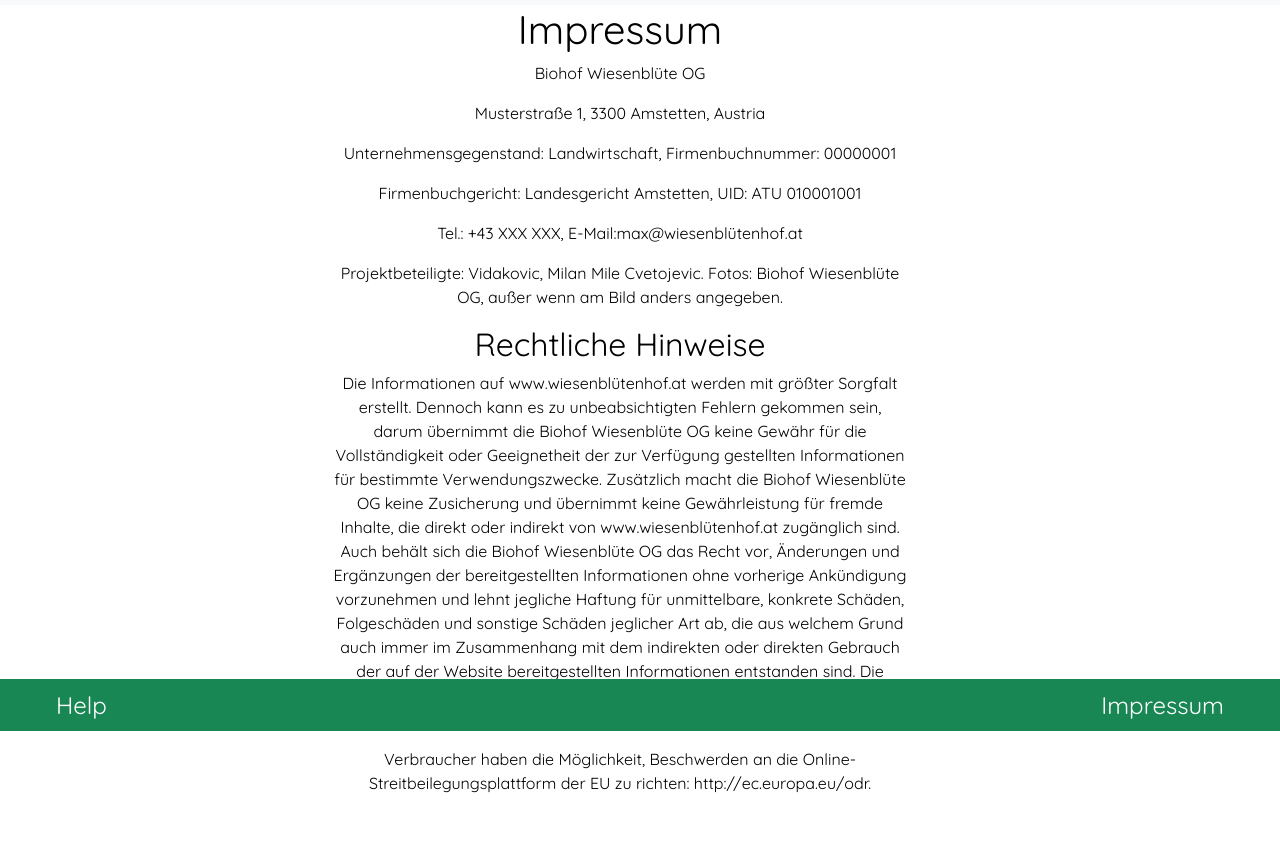
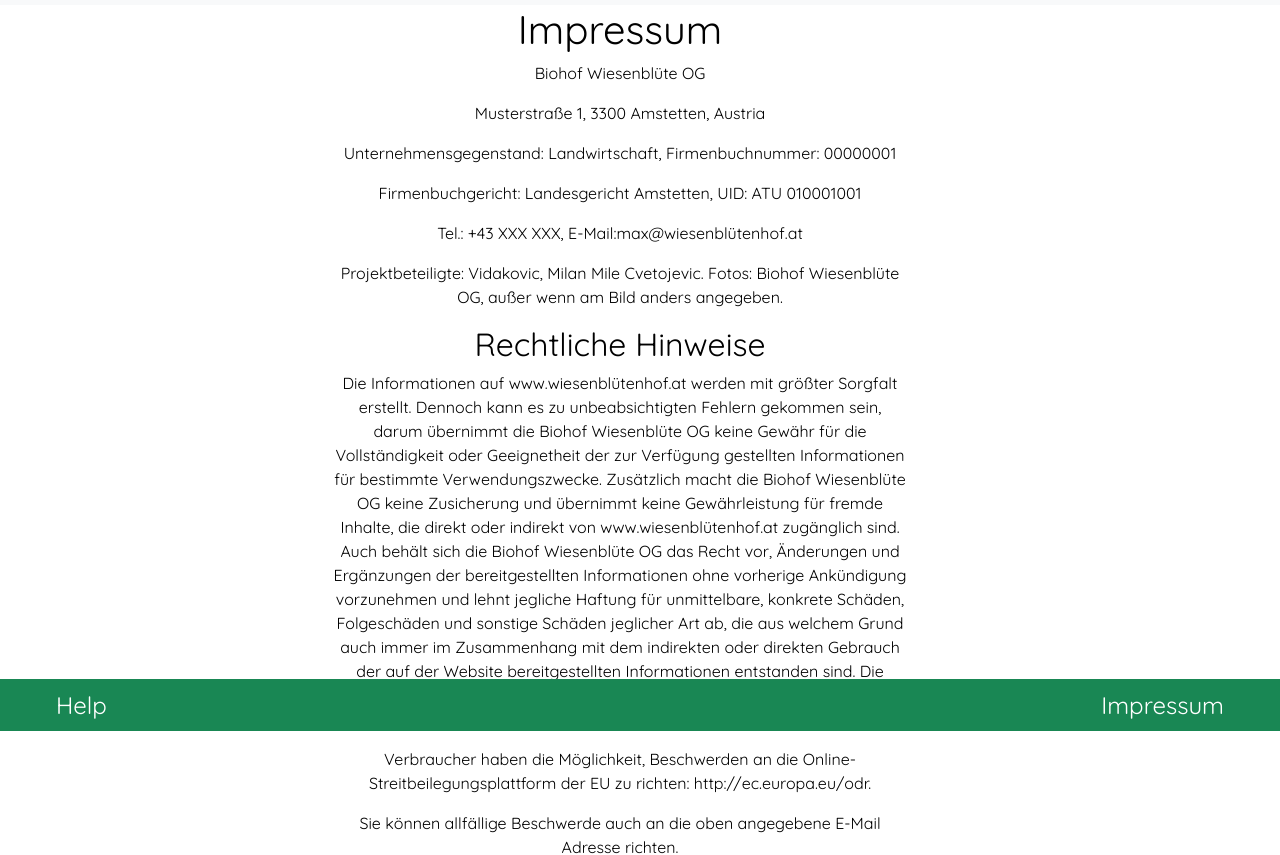
Before and after one commit to MrMilanC/frontend-webshop-main, a plain HTML site: page pages/impressum.html in a window 1280 px wide. Shown: the part 69-924 px from the top of the page. Before the commit the page ends 874 px from the top, so only its background shows below. Drawn offline with nearby package versions, Linux system fonts and the light colour scheme.

Commit message:
formatted impressum part 2

```diff
--- a/style/style.css
+++ b/style/style.css
@@ -143,7 +143,7 @@ table td, table th {
 
 /* CSS for the container */
 .overflow-container {
-    max-height: 800px; /* Adjust the maximum height as needed */
+    max-height: 850px; /* Adjust the maximum height as needed */
     overflow: hidden;
     position: static;
 }
```
